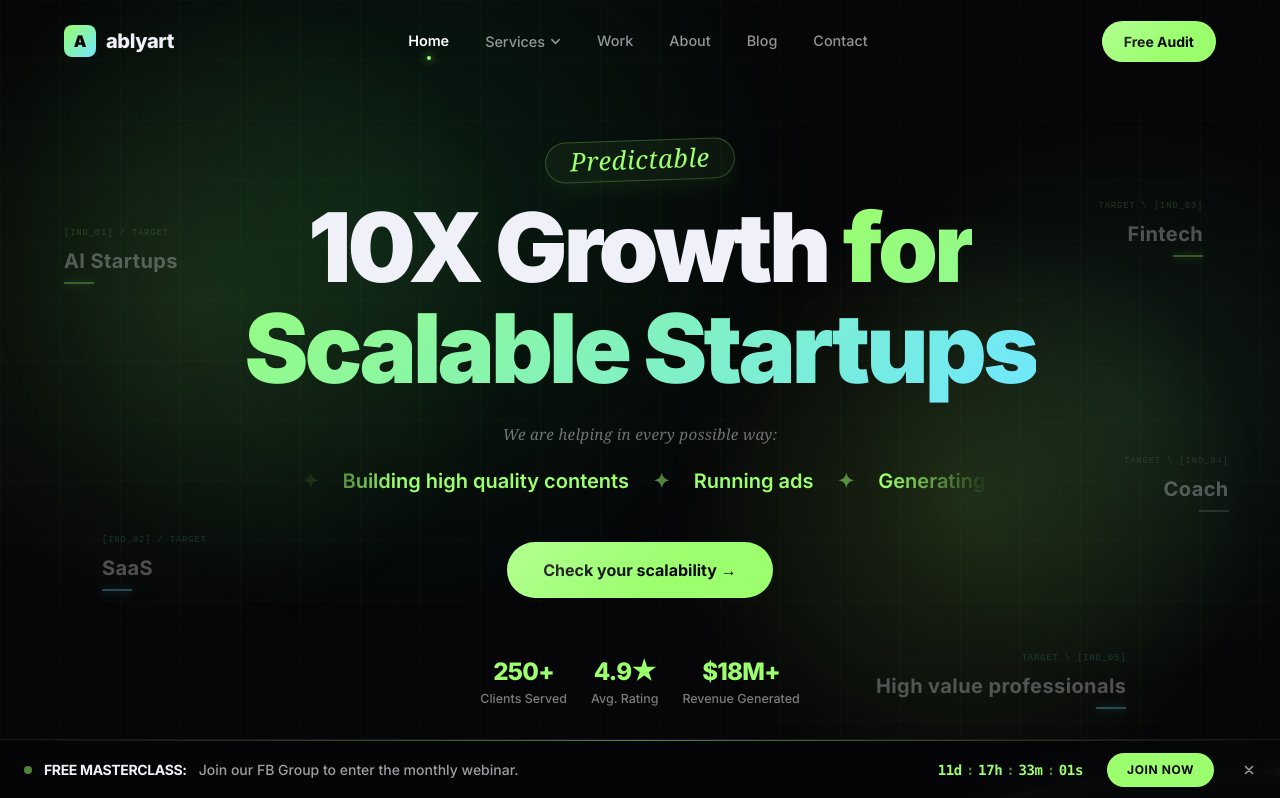
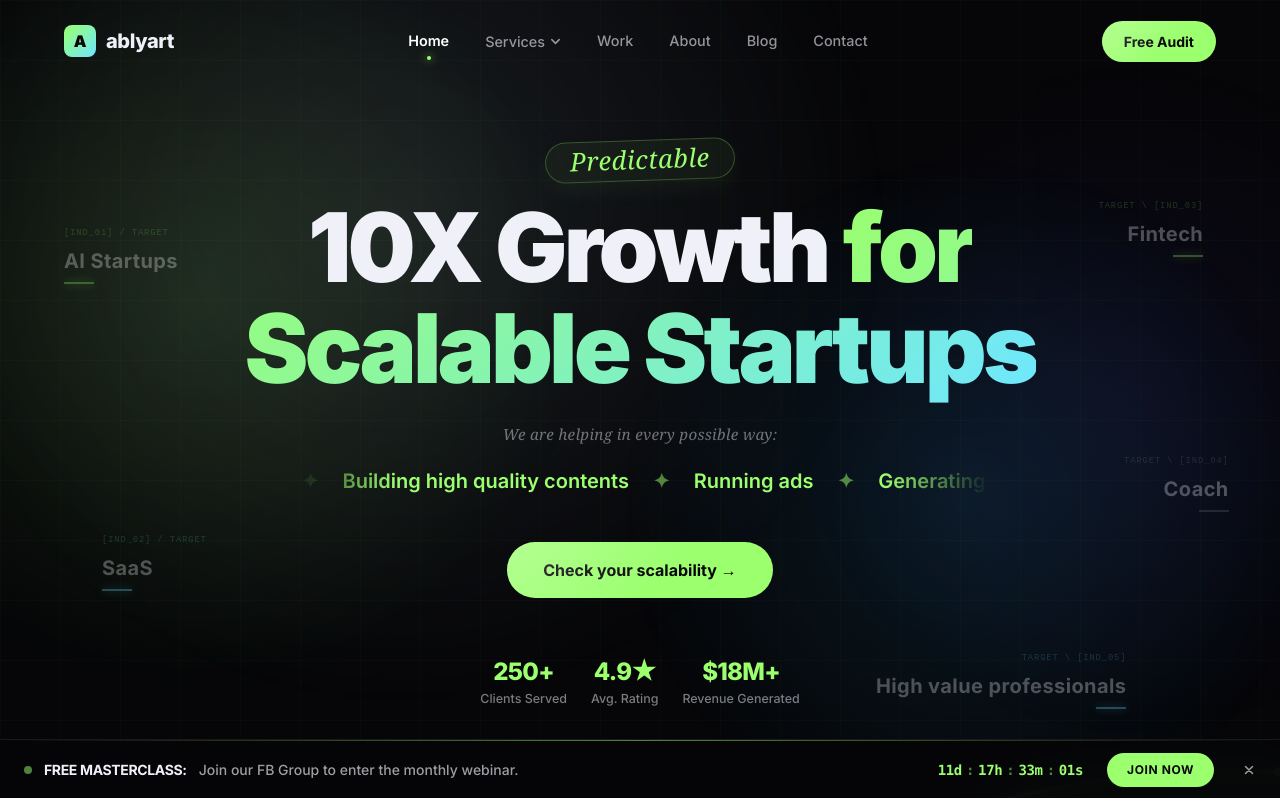
Before and after one commit to einfoengine/ablyart, a Next.js app: page / in a window 1280 px wide. Shown: the top 798 px of the page. Built offline with nearby package versions, Linux system fonts and the light colour scheme.

Commit message:
Hero bg blob updated

```diff
--- a/src/app/globals.css
+++ b/src/app/globals.css
@@ -74,7 +74,7 @@ body {
   height: 800px;
   left: -200px;
   top: -100px;
-  background: radial-gradient(circle, rgba(155, 255, 110, 0.20) 0%, transparent 60%);
+  background: radial-gradient(circle, rgba(155, 255, 110, 0.20) 0%, transparent 70%);
   pointer-events: none;
   animation: blobRoam1 25s cubic-bezier(0.4, 0, 0.2, 1) infinite;
 }
@@ -85,7 +85,7 @@ body {
   height: 700px;
   right: -200px;
   top: 50px;
-  background: radial-gradient(circle, rgba(110, 255, 160, 0.18) 0%, transparent 60%);
+  background: radial-gradient(circle, rgba(100, 80, 255, 0.15) 0%, transparent 70%);
   pointer-events: none;
   animation: blobRoam2 28s cubic-bezier(0.4, 0, 0.2, 1) infinite;
 }
@@ -96,7 +96,7 @@ body {
   height: 700px;
   right: -150px;
   top: 0px;
-  background: radial-gradient(circle, rgba(50, 255, 120, 0.15) 0%, transparent 60%);
+  background: radial-gradient(circle, rgba(200, 230, 255, 0.15) 0%, transparent 70%);
   pointer-events: none;
   animation: blobRoam3 32s cubic-bezier(0.4, 0, 0.2, 1) infinite;
 }
@@ -107,7 +107,7 @@ body {
   height: 600px;
   left: -100px;
   top: 120px;
-  background: radial-gradient(circle, rgba(175, 255, 100, 0.18) 0%, transparent 60%);
+  background: radial-gradient(circle, rgba(50, 180, 255, 0.15) 0%, transparent 70%);
   pointer-events: none;
   animation: blobRoam4 22s cubic-bezier(0.4, 0, 0.2, 1) infinite;
 }
```
